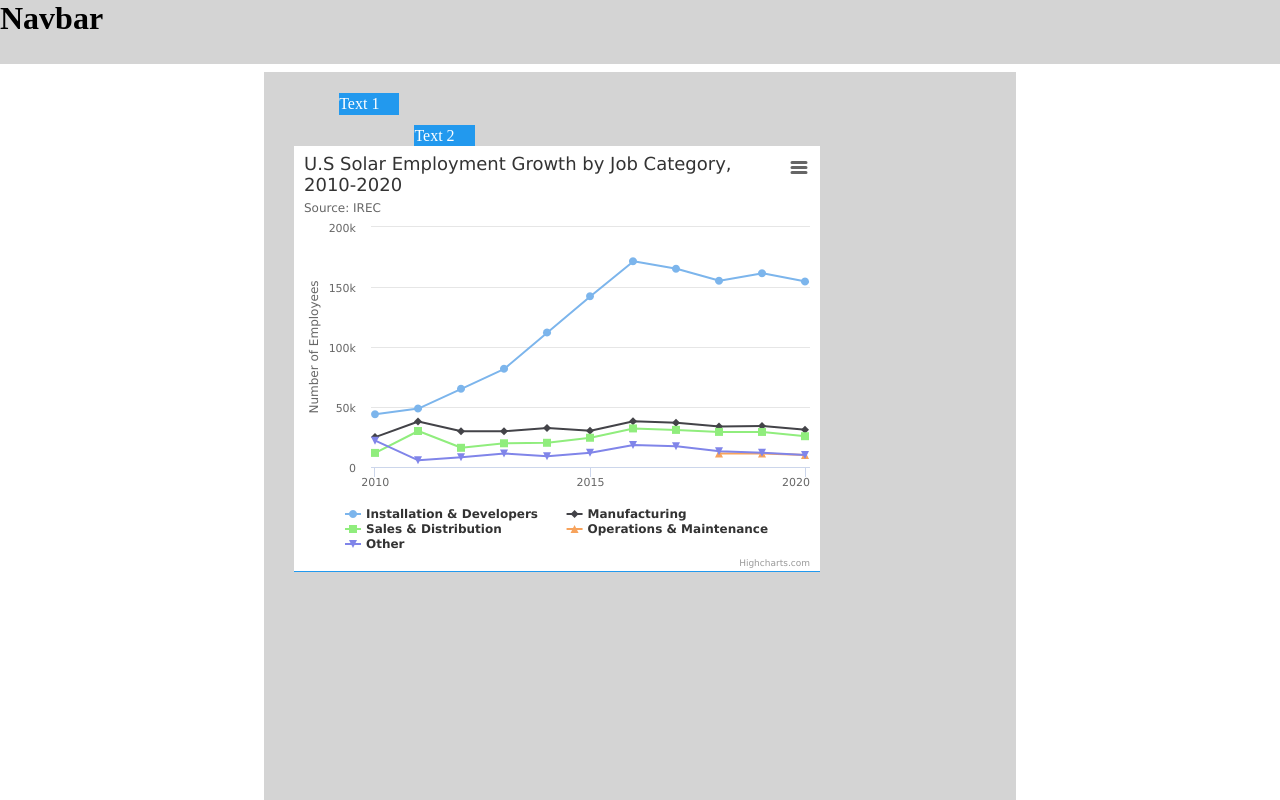
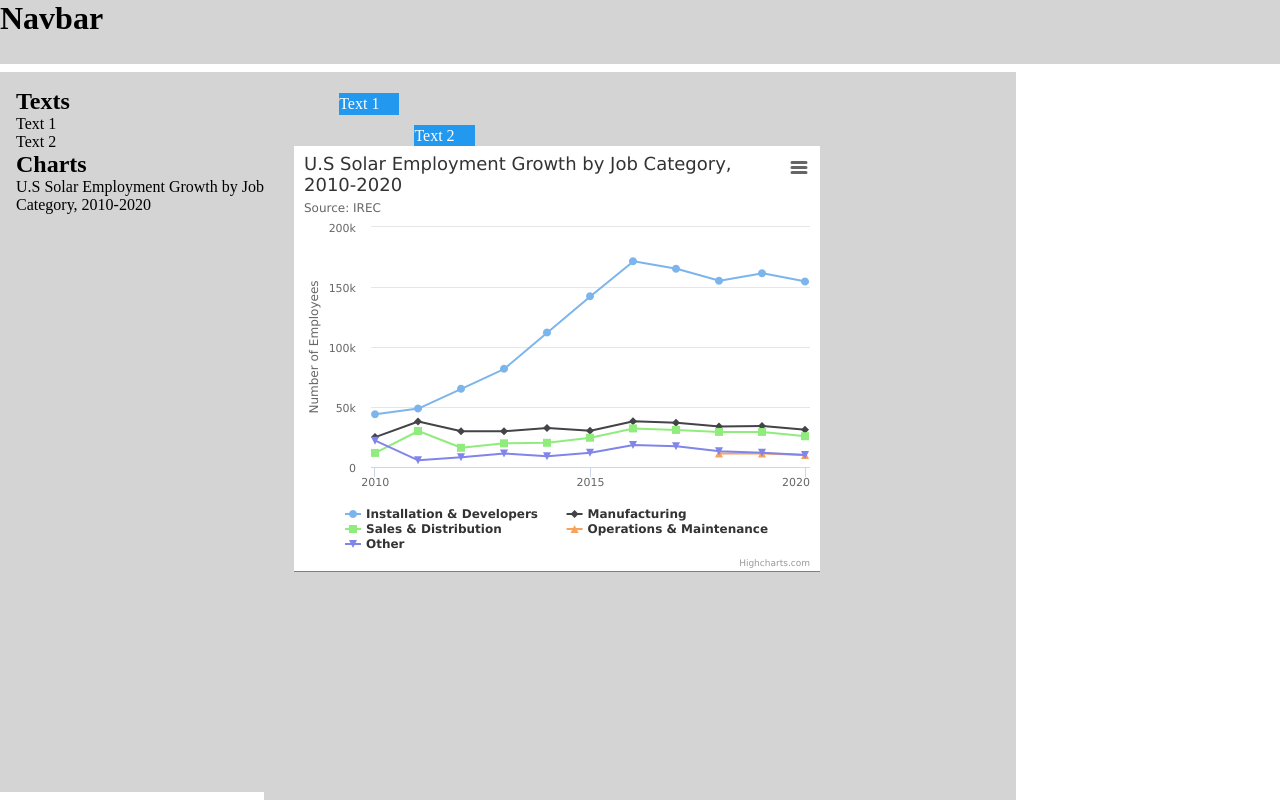
Before and after one commit to NessaAz/rate-my-service, a React (Vite) app: page / in a window 1280 px wide. Shown: the top 800 px of the page. Built offline with nearby package versions, Linux system fonts and the light colour scheme.

Commit message:
Add object list pane

```diff
--- a/src/App.jsx
+++ b/src/App.jsx
@@ -18,6 +18,7 @@ function App() {
 
   return (
     <div id='app'>
+      <Navbar />
       <Presentation globalState={globalState} setGlobalState={setGlobalState}/>
     </div>
   )
--- /dev/null
+++ b/src/Pages/Presentation/Components/ObjectActions/ObjectActions.css
@@ -0,0 +1,7 @@
+#object-actions {
+    position: absolute;
+    width: 18.5rem;
+    height: calc(100vh - var(--navbar-height) - 1rem);
+    background-color: #d4d4d4;
+    padding: 1rem;
+}
--- /dev/null
+++ b/src/Pages/Presentation/Components/ObjectActions/ObjectActions.jsx
@@ -0,0 +1,43 @@
+import React from "react";
+import "./ObjectActions.css"
+
+function ObjectActions({globalState}){
+    const activeObject = globalState.activeCanvasObject
+
+    return (
+        <div id="object-actions">
+            <ul className="objects">
+                <li className="text-objects">
+                    <h2>Texts</h2>
+                    <ul>
+                        {
+                            globalState.canvasObjects
+                            .filter(obj => obj.type === 'text')
+                            .map(obj => {
+                                return (
+                                    <li className={obj.id === activeObject.id? "active": ""}>{obj.name}</li>
+                                )
+                            })
+                        }
+                    </ul>
+                </li>
+                <li className="chart-objects">
+                    <h2>Charts</h2>
+                    <ul>
+                        {
+                            globalState.canvasObjects
+                            .filter(obj => obj.type === 'chart')
+                            .map(obj => {
+                                return (
+                                    <li className={obj.id === activeObject.id? "active": ""}>{obj.name}</li>
+                                )
+                            })
+                        }
+                    </ul>
+                </li>
+            </ul>
+        </div>
+    )
+}
+
+export default ObjectActions;
--- a/src/Pages/Presentation/Presentation.css
+++ b/src/Pages/Presentation/Presentation.css
@@ -2,4 +2,6 @@
     min-width: 100vw;
     margin-top: calc(var(--navbar-height) + 0.5rem);
     position: relative;
+
+    display: flex;
 }
--- a/src/Pages/Presentation/Presentation.jsx
+++ b/src/Pages/Presentation/Presentation.jsx
@@ -1,12 +1,12 @@
 import React from "react";
 import Canvas from "../../Components/Canvas/Canvas";
+import ObjectActions from "./Components/ObjectActions/ObjectActions";
 import "./Presentation.css"
-import Navbar from "../../Components/Navbar/Navbar";
 
 function Presentation({globalState, setGlobalState}){
     return (
         <div id="presentation-page">
-            <Navbar />
+            <ObjectActions globalState={globalState} />
             <Canvas globalState={globalState} setGlobalState={setGlobalState} />
         </div>
     )
```
